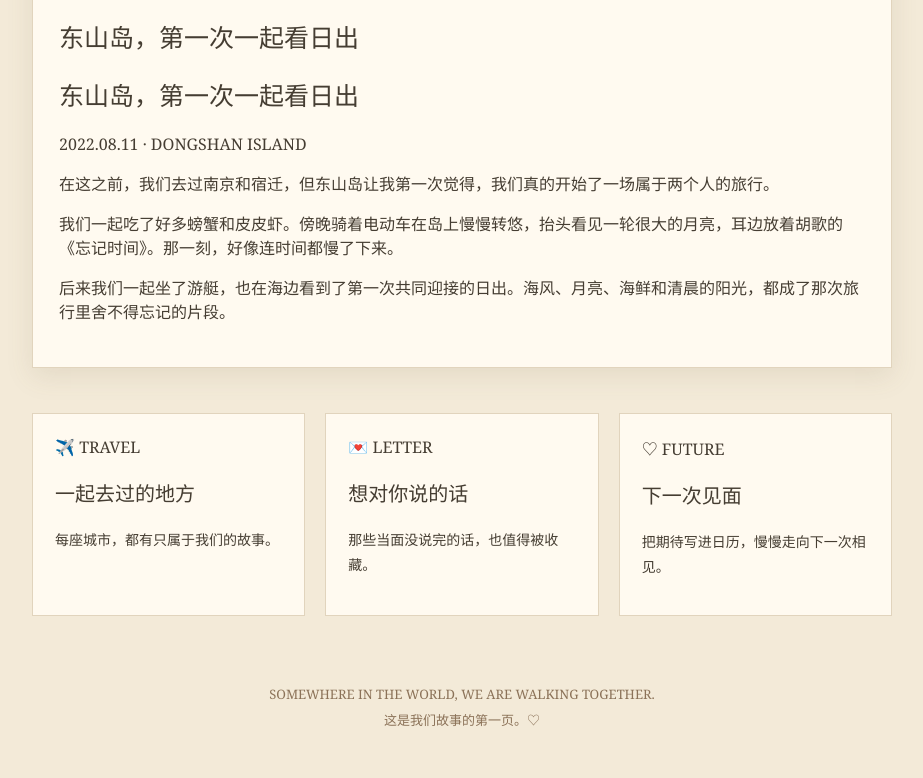
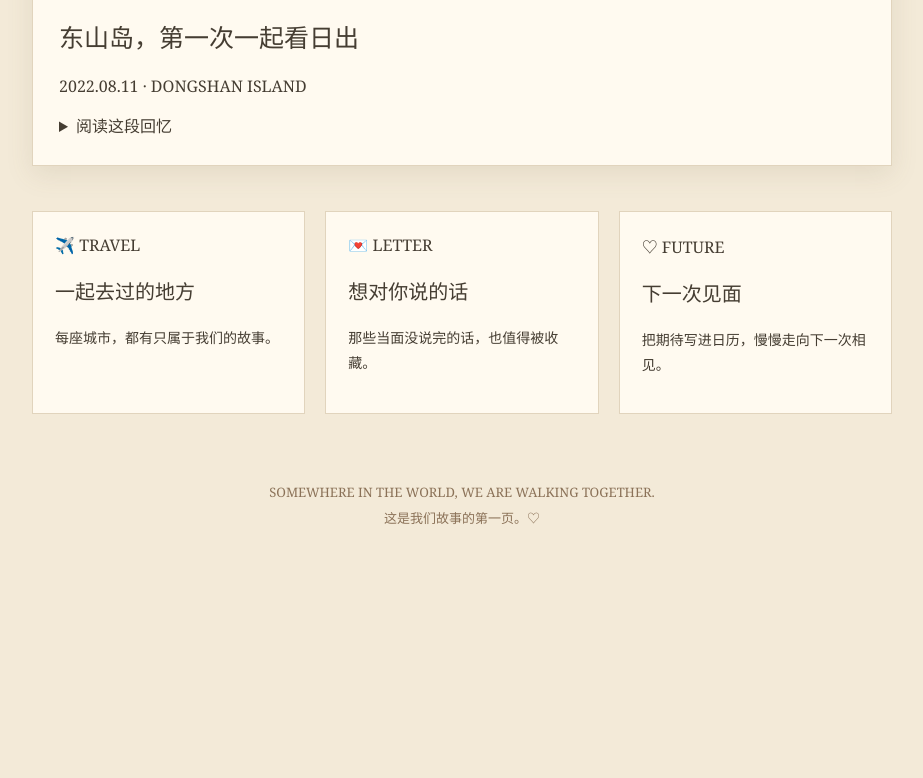
Before and after one commit to 1939672550-blip/our-travel-postcards, a plain HTML site: page index.html in a window 1280 px wide. Shown: the part 1641-2419 px from the top of the page, without its empty margins (178-1101 px from the left). After the commit the page ends 2217 px from the top, so only its background shows below. Drawn offline with Linux system fonts and the light colour scheme.

Commit message:
Update index.html

```diff
--- a/index.html
+++ b/index.html
@@ -389,12 +389,19 @@
     </div>
 
     <div class="caption">
-      <h2>东山岛，第一次一起看日出</h2>
-       <h2>东山岛，第一次一起看日出</h2>
+           <h2>东山岛，第一次一起看日出</h2>
+
       <p class="date">2022.08.11 · DONGSHAN ISLAND</p>
-      <p>在这之前，我们去过南京和宿迁，但东山岛让我第一次觉得，我们真的开始了一场属于两个人的旅行。</p>
-      <p>我们一起吃了好多螃蟹和皮皮虾。傍晚骑着电动车在岛上慢慢转悠，抬头看见一轮很大的月亮，耳边放着胡歌的《忘记时间》。那一刻，好像连时间都慢了下来。</p>
-      <p>后来我们一起坐了游艇，也在海边看到了第一次共同迎接的日出。海风、月亮、海鲜和清晨的阳光，都成了那次旅行里舍不得忘记的片段。</p>
+
+      <details class="story-details">
+        <summary>阅读这段回忆</summary>
+
+        <p>在这之前，我们去过南京和宿迁，但东山岛让我第一次觉得，我们真的开始了一场属于两个人的旅行。</p>
+
+        <p>我们一起吃了好多螃蟹和皮皮虾。傍晚骑着电动车在岛上慢慢转悠，抬头看见一轮很大的月亮，耳边放着胡歌的《忘记时间》。那一刻，好像连时间都慢了下来。</p>
+
+        <p>后来我们一起坐了游艇，也在海边看到了第一次共同迎接的日出。海风、月亮、海鲜和清晨的阳光，都成了那次旅行里舍不得忘记的片段。</p>
+      </details>
     </div>
   </section>
     </div>
```
